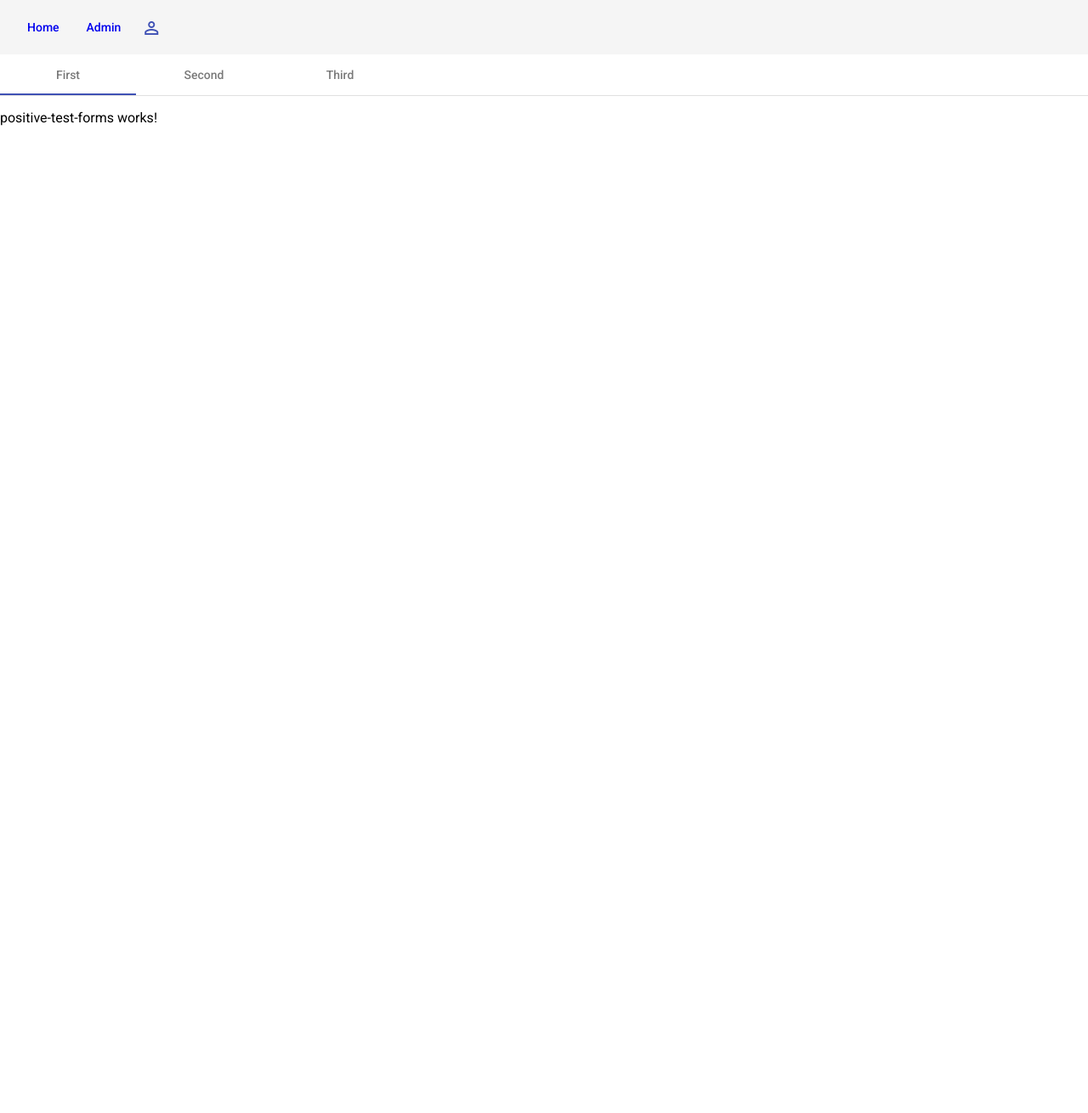
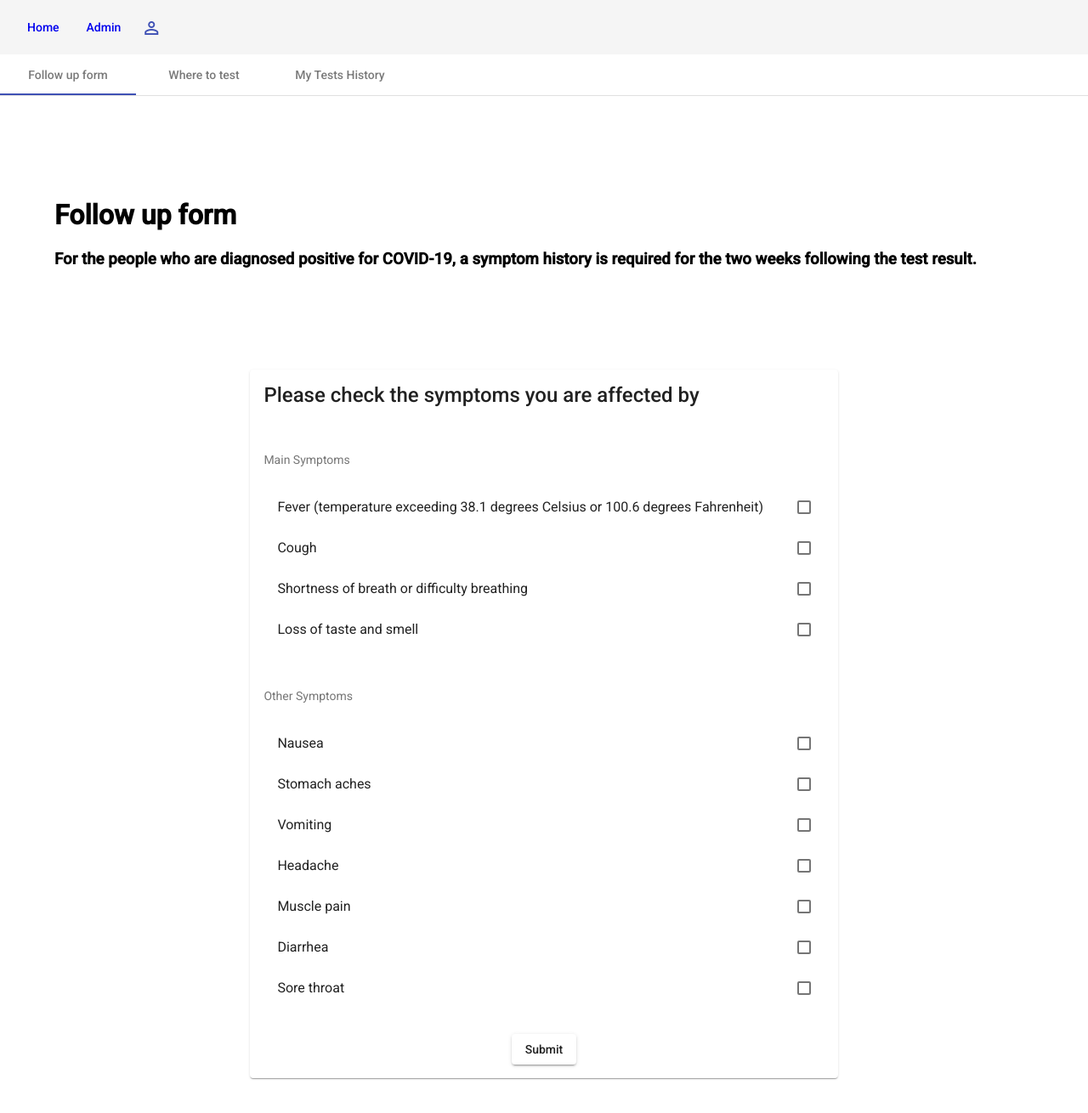
Before and after one commit to guaj/comp353_final_project, an Angular app in the folder frontEnd/health-care-frontEnd/: page /main in a window 1280 px wide. Shown: the top 1310 px of the page at 85% size. Before the commit the page ends 800 px from the top, so only its background shows below. Built offline with nearby package versions, Linux system fonts and the light colour scheme.

Commit message:
Completed the follow up form

```diff
--- a/frontEnd/health-care-frontEnd/package.json
+++ b/frontEnd/health-care-frontEnd/package.json
@@ -24,6 +24,7 @@
     "@ng-bootstrap/ng-bootstrap": "^5.3.1",
     "bootstrap": "^4.6.0",
     "hammerjs": "^2.0.8",
+    "jquery": "^3.6.0",
     "rxjs": "~6.4.0",
     "tslib": "^1.10.0",
     "zone.js": "~0.9.1"
--- a/frontEnd/health-care-frontEnd/src/app/app.module.ts
+++ b/frontEnd/health-care-frontEnd/src/app/app.module.ts
@@ -19,6 +19,7 @@ import { AlertsComponent } from './main/alerts/alerts.component';
 import { PositiveTestFormsComponent } from './main/positive-test-forms/positive-test-forms.component';
 import {MatTabsModule} from "@angular/material/tabs";
 import {MatSidenavModule} from "@angular/material/sidenav";
+import {MatListModule} from "@angular/material/list";
 
 @NgModule({
   declarations: [
@@ -42,7 +43,8 @@ import {MatSidenavModule} from "@angular/material/sidenav";
     MatCardModule,
     MatInputModule,
     MatTabsModule,
-    MatSidenavModule
+    MatSidenavModule,
+    MatListModule
   ],
   providers: [],
   bootstrap: [AppComponent]
--- a/frontEnd/health-care-frontEnd/src/app/login/login.component.ts
+++ b/frontEnd/health-care-frontEnd/src/app/login/login.component.ts
@@ -7,7 +7,7 @@ import { Component, OnInit } from '@angular/core';
 })
 export class LoginComponent implements OnInit {
   username: any;
-  hide: boolean;
+  hide = true;
   password: any;
 
   constructor() { }
--- a/frontEnd/health-care-frontEnd/src/app/main/main.component.css
+++ b/frontEnd/health-care-frontEnd/src/app/main/main.component.css
@@ -32,3 +32,10 @@ mat-tab-group.vertical-tabs {
 mat-ink-bar {
   display: none;
 }
+
+
+.login-button {
+  display: flex;
+  float: right;
+  padding-left: 150px;
+}
--- a/frontEnd/health-care-frontEnd/src/app/main/main.component.html
+++ b/frontEnd/health-care-frontEnd/src/app/main/main.component.html
@@ -1,11 +1,17 @@
 <mat-tab-group>
-  <mat-tab label="First">
+    <div>
+      <mat-tab label="Follow up form">
         <app-positive-test-forms></app-positive-test-forms>
       </mat-tab>
-  <mat-tab label="Second">
+    </div>
+    <div>
+      <mat-tab label="Where to test">
         <app-alerts></app-alerts>
       </mat-tab>
-  <mat-tab label="Third">
+    </div>
+    <div>
+      <mat-tab label="My Tests History">
         <app-test-history></app-test-history>
       </mat-tab>
+    </div>
 </mat-tab-group>
--- a/frontEnd/health-care-frontEnd/src/app/main/positive-test-forms/positive-test-forms.component.css
+++ b/frontEnd/health-care-frontEnd/src/app/main/positive-test-forms/positive-test-forms.component.css
@@ -0,0 +1,17 @@
+.page-container {
+  padding: 100px 5%;
+}
+
+.container {
+  padding: 100px 20%
+}
+
+.mat-card-subtitle {
+  padding-top: 50px;
+}
+
+.submit-form-button {
+  display: flex;
+  padding-top: 30px;
+  justify-content: center;
+}
--- a/frontEnd/health-care-frontEnd/src/app/main/positive-test-forms/positive-test-forms.component.html
+++ b/frontEnd/health-care-frontEnd/src/app/main/positive-test-forms/positive-test-forms.component.html
@@ -1 +1,44 @@
-<p>positive-test-forms works!</p>
+<div class="page-container">
+
+  <div class="page-header">
+    <h1>Follow up form</h1>
+  </div>
+
+  <div class="page-subheader">
+    <h3>
+      For the people who are diagnosed positive
+      for COVID-19, a symptom history is required for the two weeks following
+      the test result.
+    </h3>
+  </div>
+
+  <div class="container">
+    <mat-card>
+      <mat-card-content>
+        <mat-card-title>Please check the symptoms you are affected by</mat-card-title>
+        <mat-card-subtitle>Main Symptoms</mat-card-subtitle>
+        <mat-selection-list #symptoms>
+          <mat-list-option *ngFor="let mainSymptom of mainSymptoms">
+            {{mainSymptom}}
+          </mat-list-option>
+        </mat-selection-list>
+
+        <mat-card-subtitle>Other Symptoms</mat-card-subtitle>
+        <mat-selection-list #symptoms>
+          <mat-list-option *ngFor="let otherSymptom of otherSymptoms">
+            {{otherSymptom}}
+          </mat-list-option>
+        </mat-selection-list>
+
+        <div class="submit-form-button">
+          <button mat-raised-button >Submit</button>
+        </div>
+
+      </mat-card-content>
+
+    </mat-card>
+
+
+  </div>
+
+</div>
--- a/frontEnd/health-care-frontEnd/src/app/main/positive-test-forms/positive-test-forms.component.ts
+++ b/frontEnd/health-care-frontEnd/src/app/main/positive-test-forms/positive-test-forms.component.ts
@@ -7,6 +7,23 @@ import { Component, OnInit } from '@angular/core';
 })
 export class PositiveTestFormsComponent implements OnInit {
 
+  mainSymptoms: string[] = [
+    'Fever (temperature exceeding 38.1 degrees Celsius or 100.6 degrees Fahrenheit)',
+    'Cough',
+    'Shortness of breath or difficulty breathing',
+    'Loss of taste and smell',
+  ];
+
+  otherSymptoms: string[] = [
+    'Nausea',
+    'Stomach aches',
+    'Vomiting',
+    'Headache',
+    'Muscle pain',
+    'Diarrhea',
+    'Sore throat'
+  ];
+
   constructor() { }
 
   ngOnInit() {
```
Also changed, not shown: 1 other file (tests, documents, lock files or other folders). Lines whose indentation alone changed are shown as unchanged.
